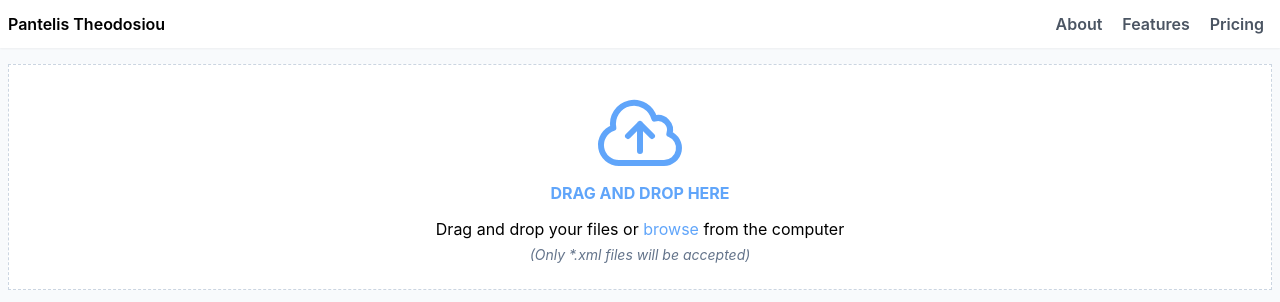
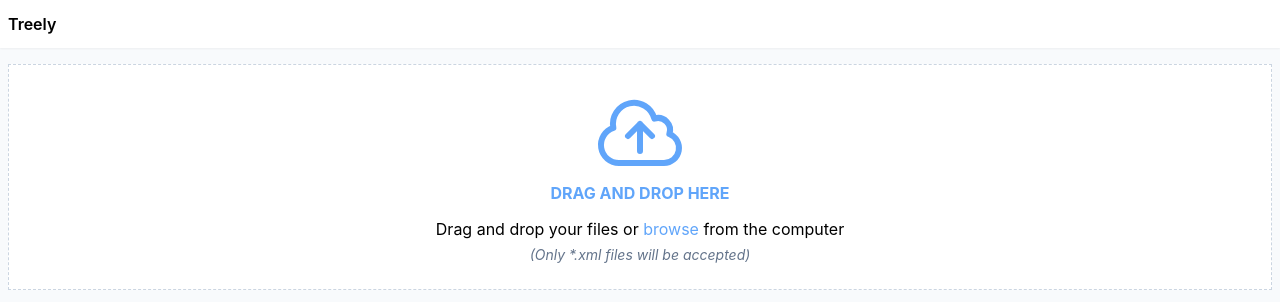
Before and after one commit to ThPadelis/treely, a React (Create React App) app: page / in a window 1280 px wide. Shown: the top 302 px of the page. Built offline with nearby package versions, Linux system fonts and the light colour scheme; what timers would draw is missing.

Commit message:
SEO improvements
- Add ReactHelmet package to handle SEO meta tags
    - Add basic, twitter-related and facebook-related tags
    - Update the App components to include these meta tags

```diff
--- a/package.json
+++ b/package.json
@@ -14,6 +14,7 @@
     "react": "^18.2.0",
     "react-dom": "^18.2.0",
     "react-dropzone": "^14.2.2",
+    "react-helmet-async": "^1.3.0",
     "react-json-tree": "^0.17.0",
     "react-redux": "^8.0.4",
     "react-router-dom": "^6.4.1",
--- a/public/index.html
+++ b/public/index.html
@@ -1,43 +1,17 @@
 <!DOCTYPE html>
 <html lang="en">
+
 <head>
   <meta charset="utf-8" />
   <link rel="icon" href="%PUBLIC_URL%/favicon.ico" />
   <meta name="viewport" content="width=device-width, initial-scale=1" />
-    <meta name="theme-color" content="#000000" />
-    <meta
-      name="description"
-      content="Web site created using create-react-app"
-    />
   <link rel="apple-touch-icon" href="%PUBLIC_URL%/logo192.png" />
-    <!--
-      manifest.json provides metadata used when your web app is installed on a
-      user's mobile device or desktop. See https://developers.google.com/web/fundamentals/web-app-manifest/
-    -->
   <link rel="manifest" href="%PUBLIC_URL%/manifest.json" />
-    <!--
-      Notice the use of %PUBLIC_URL% in the tags above.
-      It will be replaced with the URL of the `public` folder during the build.
-      Only files inside the `public` folder can be referenced from the HTML.
+</head>
 
-      Unlike "/favicon.ico" or "favicon.ico", "%PUBLIC_URL%/favicon.ico" will
-      work correctly both with client-side routing and a non-root public URL.
-      Learn how to configure a non-root public URL by running `npm run build`.
-    -->
-    <title>React App</title>
-  </head>
 <body>
   <noscript>You need to enable JavaScript to run this app.</noscript>
   <div id="root"></div>
-    <!--
-      This HTML file is a template.
-      If you open it directly in the browser, you will see an empty page.
+</body>
 
-      You can add webfonts, meta tags, or analytics to this file.
-      The build step will place the bundled scripts into the <body> tag.
-
-      To begin the development, run `npm start` or `yarn start`.
-      To create a production bundle, use `npm run build` or `yarn build`.
-    -->
-  </body>
 </html>
--- a/src/App.tsx
+++ b/src/App.tsx
@@ -3,16 +3,39 @@ import { Route, Routes } from 'react-router-dom';
 import { NavBar } from './components/NavBar';
 import { Home } from './pages/Home';
 import { NotFound } from './pages/NotFound';
+import { Helmet, HelmetProvider } from "react-helmet-async";
 
 export const App = () => {
   return (
+    <HelmetProvider>
+      {/* Meta Tags */}
+      <Helmet>
+        {/* Basic SEO Tags */}
+        <title>Treely - Pantelis Theodosiou</title>
+        <meta name="description" content="Simply drag and drop one of your XML files into Treely, and it will automatically become a TreeView that you can use to access your data quickly and easily." />
+        <link rel="canonical" href="https://thpadelis.github.io/treely" />
+        <meta name="keywords" content="react, react redux, react router, web development" />
+        {/* Twitter-related Tags */}
+        <meta name="twitter:card" content="summary_large_image" />
+        <meta name="twitter:image" content={process.env.PUBLIC_URL + '/treely.jpg'} />
+        <meta name="twitter:title" content="Treely - Preview any XML file to a TreeView fast and easy" />
+        <meta name="twitter:creator" content="@ThPadelis" />
+        <meta name="twitter:site" content="@ThPadelis" />
+        <meta name="twitter:description" content="Simply drag and drop one of your XML files into Treely, and it will automatically become a TreeView that you can use to access your data quickly and easily." />
+        {/* Facebook-related Tags */}
+        <meta property="og:type" content="website" />
+        <meta property="og:url" content="https://thpadelis.github.io/treely" />
+        <meta property="og:title" content="Treely - Preview any XML file to a TreeView fast and easy" />
+        <meta property="og:description" content="Simply drag and drop one of your XML files into Treely, and it will automatically become a TreeView that you can use to access your data quickly and easily." />
+        <meta property="og:image" content={process.env.PUBLIC_URL + '/treely.jpg'} />
+      </Helmet>
       <div className='min-h-screen bg-slate-50'>
         <NavBar />
-
         <Routes>
           <Route path='/' element={<Home />} />
           <Route path='*' element={<NotFound />} />
         </Routes>
       </div>
+    </HelmetProvider >
   );
 }
--- a/src/components/NavBar.tsx
+++ b/src/components/NavBar.tsx
@@ -5,11 +5,7 @@ import { NavItem } from "../interfaces/NavItem"
 export const NavBar = () => {
     const [isOpen, setIsOpen] = useState(false);
 
-    const navItems: NavItem[] = [
-        { to: "/about", text: "About" },
-        { to: "/features", text: "Features" },
-        { to: "/pricing", text: "Pricing" },
-    ];
+    const navItems: NavItem[] = [];
 
     const toggleMenu = () => {
         setIsOpen(!isOpen)
@@ -19,7 +15,7 @@ export const NavBar = () => {
         <div className="container mx-auto">
             <div className="flex items-center justify-between font-semibold px-4 lg:px-2">
                 {/* Brand */}
-                <Link to="/" className="py-3">Pantelis Theodosiou</Link>
+                <Link to="/" className="py-3">Treely</Link>
 
                 {/* Primary menu */}
                 <ul className="hidden md:flex items-center gap-1">
```
Also changed, not shown: public/treely.jpg (added), 1 other file (tests, documents, lock files or other folders). Lines whose indentation alone changed are shown as unchanged.
